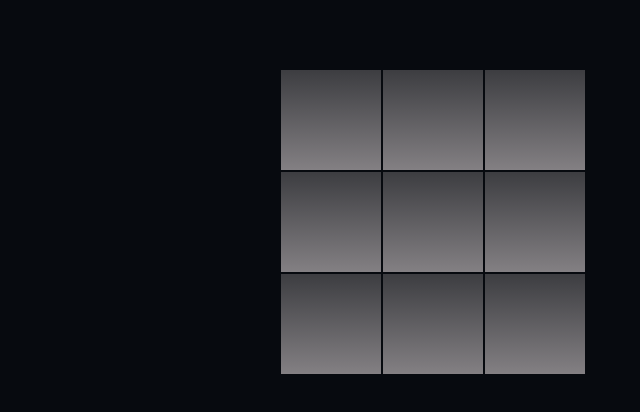
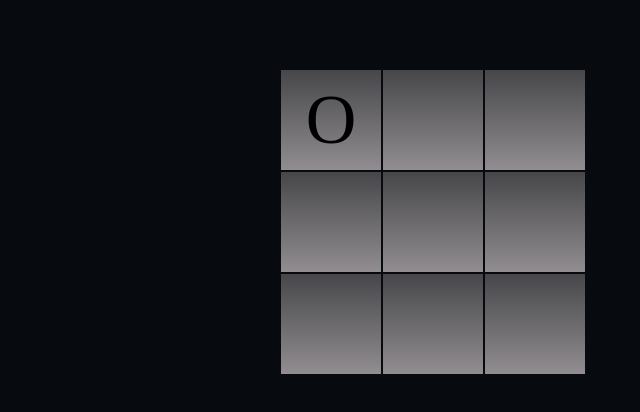
Before and after one commit to jaspreet-singh-sahota/tic-tak-toe-practise-project, a plain HTML site: page index.html in a window 1280 px wide. Both pictures are taken after a click on the element 538 px from the left and 298 px from the top of the page. Shown: the part 178-590 px from the top of the page, 207-847 px from the left. Drawn offline with Linux system fonts and the light colour scheme.

Commit message:
Add turn functionality

```diff
--- a/index.js
+++ b/index.js
@@ -1 +1,36 @@
-console.log('checking connection')
+let origBoard = '';
+const huPlayer = 'O';
+const aiPlayer = 'X';
+const winCombos = [
+  [0, 1, 2],
+  [3, 4, 5],
+  [6, 7, 8],
+  [0, 3, 6],
+  [1, 4, 7],
+  [2, 5, 8],
+  [0, 4, 8],
+  [6, 4, 2]
+]
+
+const cells = document.querySelectorAll('.cell');
+
+const turnClick = (e) => {
+  turn(e.target.id, huPlayer);
+}
+
+const turn = (squareId, player) => {
+  origBoard[squareId] = player;
+  document.getElementById(squareId).innerText = player;
+}
+
+const startGame = () => {
+  document.querySelector('.endgame').style.display = 'none';
+  origBoard = Array.from(Array(9).keys());
+  cells.forEach(cell => {
+    cell.style.removeProperty('background-color');
+    cell.innerHTML = '';
+    cell.addEventListener('click', turnClick, false);
+  })
+}
+
+startGame();
--- a/style.css
+++ b/style.css
@@ -7,8 +7,8 @@ body {
 }
 
 td {
-  background-image: linear-gradient(0deg, rgba(145, 141, 144, 1) 0%, rgba(92, 91, 94, 0.7) 100%);
-  opacity: 0.9;
+  background-image: linear-gradient(0deg, rgba(145, 141, 144, 1) 0%, rgba(92, 91, 94, 0.75) 100%);
+  opacity: 1;
   width: 100px;
   height: 100px;
   text-align: center;
```
